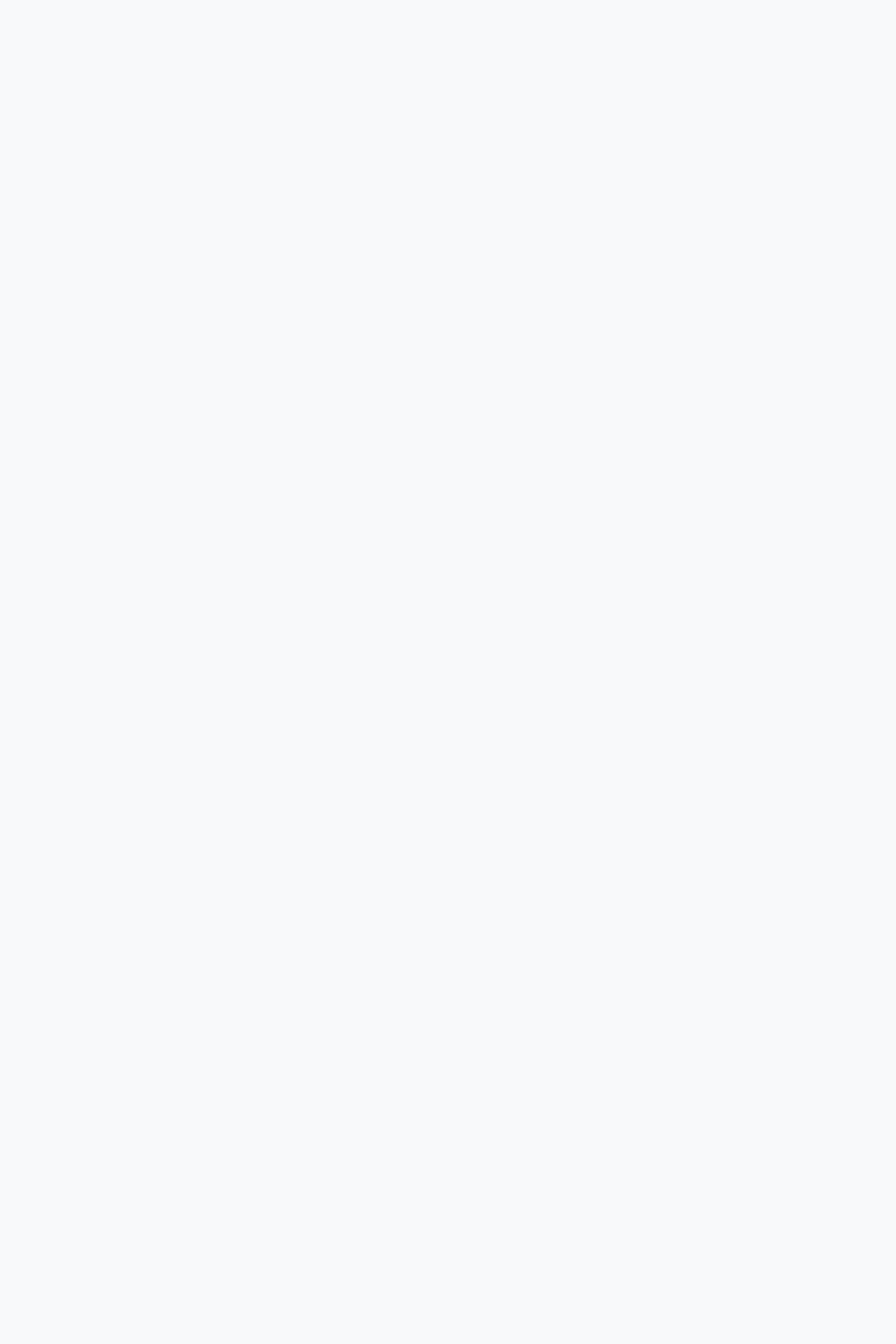
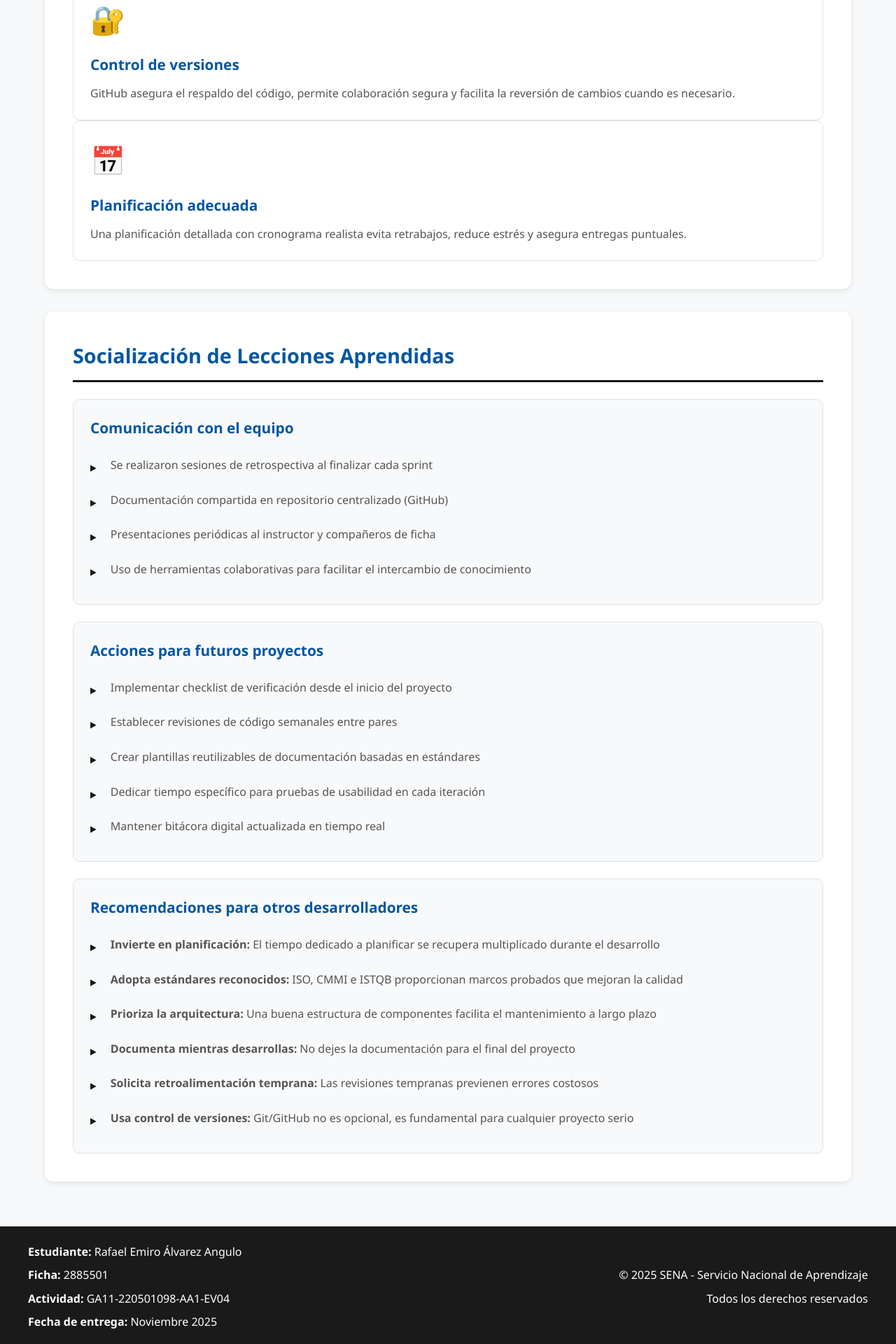
Before and after one commit to Rafael0896/Informe-de-Lecciones-Aprendidas, a React (Vite) app: page / in a window 1280 px wide. Shown: the part 3860-5780 px from the top of the page at 70% size. Before the commit the page ends 2683 px from the top, so only its background shows below. Built offline with nearby package versions, Linux system fonts and the light colour scheme.

Commit message:
Update App.jsx, Footer.jsx, LessonsLearned.jsx, and index.css; add Socialization.jsx

```diff
--- a/src/App.jsx
+++ b/src/App.jsx
@@ -4,6 +4,9 @@ import Header from './components/Header';
 import Introduction from './components/Introduction';
 import BitacoraSection from "./components/BitacoraSection.jsx";
 import GoodPractices from "./components/GoodPractices.jsx";
+import LessonsLearned from "./components/LessonsLearned.jsx";
+import Socialization from "./components/Socialization.jsx";
+import Footer from './components/Footer';
 
 export default function App() {
   return (
@@ -14,7 +17,10 @@ export default function App() {
             <Introduction />
             <BitacoraSection />
             <GoodPractices />
+            <LessonsLearned />
+            <Socialization />
         </main>
+          <Footer />
       </div>
     </div>
   );
--- a/src/components/Footer.jsx
+++ b/src/components/Footer.jsx
@@ -0,0 +1,22 @@
+import React from 'react';
+
+function Footer() {
+    return (
+        <footer className="footer" role="contentinfo">
+            <div className="footer-content">
+                <div className="footer-info">
+                    <p><strong>Estudiante:</strong> Rafael Emiro Álvarez Angulo</p>
+                    <p><strong>Ficha:</strong> 2885501</p>
+                    <p><strong>Actividad:</strong> GA11-220501098-AA1-EV04</p>
+                    <p><strong>Fecha de entrega:</strong> Noviembre 2025</p>
+                </div>
+                <div className="footer-rights">
+                    <p>&copy; 2025 SENA - Servicio Nacional de Aprendizaje</p>
+                    <p>Todos los derechos reservados</p>
+                </div>
+            </div>
+        </footer>
+    );
+}
+
+export default Footer;
--- a/src/components/LessonsLearned.jsx
+++ b/src/components/LessonsLearned.jsx
@@ -0,0 +1,60 @@
+import React from 'react';
+import Section from './Section';
+import Card from './Card';
+
+function LessonsLearned() {
+    const lessons = [
+        {
+            icon: '📌',
+            title: 'Documentación desde el inicio',
+            description: 'Registrar procesos, decisiones y cambios desde el comienzo del proyecto evita pérdida de información y facilita la transferencia de conocimiento.'
+        },
+        {
+            icon: '📏',
+            title: 'Estandarización y trazabilidad',
+            description: 'Aplicar estándares como ISO 9001 y CMMI mejora la consistencia, reduce errores y permite rastrear el origen de problemas rápidamente.'
+        },
+        {
+            icon: '🎨',
+            title: 'Herramientas de diseño visual',
+            description: 'El uso de Figma y Canva mejora significativamente la claridad de la documentación y facilita la comprensión de conceptos complejos.'
+        },
+        {
+            icon: '⚛️',
+            title: 'Arquitectura modular con React',
+            description: 'La organización en componentes reutilizables facilita el mantenimiento, escalabilidad y permite el trabajo colaborativo eficiente.'
+        },
+        {
+            icon: '👥',
+            title: 'Revisiones de usabilidad',
+            description: 'Las pruebas con usuarios reales y revisiones de UX permiten detectar problemas de usabilidad antes de la entrega final.'
+        },
+        {
+            icon: '🔐',
+            title: 'Control de versiones',
+            description: 'GitHub asegura el respaldo del código, permite colaboración segura y facilita la reversión de cambios cuando es necesario.'
+        },
+        {
+            icon: '📅',
+            title: 'Planificación adecuada',
+            description: 'Una planificación detallada con cronograma realista evita retrabajos, reduce estrés y asegura entregas puntuales.'
+        }
+    ];
+
+    return (
+        <Section id="lecciones" title="Lecciones Aprendidas">
+            <div className="lessons-grid">
+                {lessons.map((lesson, index) => (
+                    <Card
+                        key={index}
+                        icon={lesson.icon}
+                        title={lesson.title}
+                        description={lesson.description}
+                        className="lesson-card"
+                    />
+                ))}
+            </div>
+        </Section>
+    );
+}
+export default LessonsLearned;
--- /dev/null
+++ b/src/components/Socialization.jsx
@@ -0,0 +1,43 @@
+import React from 'react';
+import Section from './Section';
+import Card from './Card';
+
+function Socialization() {
+    return (
+        <Section id="socializacion" title="Socialización de Lecciones Aprendidas">
+            <div className="socialization-content">
+                <Card title="Comunicación con el equipo" className="socialization-card">
+                    <ul className="socialization-list">
+                        <li>Se realizaron sesiones de retrospectiva al finalizar cada sprint</li>
+                        <li>Documentación compartida en repositorio centralizado (GitHub)</li>
+                        <li>Presentaciones periódicas al instructor y compañeros de ficha</li>
+                        <li>Uso de herramientas colaborativas para facilitar el intercambio de conocimiento</li>
+                    </ul>
+                </Card>
+
+                <Card title="Acciones para futuros proyectos" className="socialization-card">
+                    <ul className="socialization-list">
+                        <li>Implementar checklist de verificación desde el inicio del proyecto</li>
+                        <li>Establecer revisiones de código semanales entre pares</li>
+                        <li>Crear plantillas reutilizables de documentación basadas en estándares</li>
+                        <li>Dedicar tiempo específico para pruebas de usabilidad en cada iteración</li>
+                        <li>Mantener bitácora digital actualizada en tiempo real</li>
+                    </ul>
+                </Card>
+
+                <Card title="Recomendaciones para otros desarrolladores" className="socialization-card">
+                    <ul className="socialization-list">
+                        <li><strong>Invierte en planificación:</strong> El tiempo dedicado a planificar se recupera multiplicado durante el desarrollo</li>
+                        <li><strong>Adopta estándares reconocidos:</strong> ISO, CMMI e ISTQB proporcionan marcos probados que mejoran la calidad</li>
+                        <li><strong>Prioriza la arquitectura:</strong> Una buena estructura de componentes facilita el mantenimiento a largo plazo</li>
+                        <li><strong>Documenta mientras desarrollas:</strong> No dejes la documentación para el final del proyecto</li>
+                        <li><strong>Solicita retroalimentación temprana:</strong> Las revisiones tempranas previenen errores costosos</li>
+                        <li><strong>Usa control de versiones:</strong> Git/GitHub no es opcional, es fundamental para cualquier proyecto serio</li>
+                    </ul>
+                </Card>
+            </div>
+        </Section>
+    );
+}
+
+export default Socialization;
--- a/src/index.css
+++ b/src/index.css
@@ -225,6 +225,64 @@ main {
     gap: 1.5rem;
 }
 
+/* ===== SOCIALIZATION ===== */
+.socialization-content {
+    display: flex;
+    flex-direction: column;
+    gap: 1.5rem;
+}
+
+.socialization-card {
+    background: var(--bg-light);
+}
+
+.socialization-list {
+    list-style: none;
+    padding-left: 0;
+}
+
+.socialization-list li {
+    padding: 0.75rem 0;
+    padding-left: 1.8rem;
+    position: relative;
+    line-height: 1.6;
+}
+
+.socialization-list li::before {
+    content: '▸';
+    position: absolute;
+    left: 0;
+    color: var(--primary-color);
+    font-size: 1.2rem;
+}
+
+/* ===== FOOTER ===== */
+.footer {
+    background: var(--text-dark);
+    color: white;
+    padding: 1rem 1.5rem;
+    margin-top: auto;
+}
+
+.footer-content {
+    max-width: var(--max-width);
+    margin: 0 auto;
+    display: flex;
+    justify-content: space-between;
+    align-items: center;
+    gap: 1rem;
+}
+
+.footer-info p,
+.footer-rights p {
+    margin: 0.5rem 0;
+}
+
+.footer-rights {
+    text-align: right;
+}
+
+
 /* ===== RESPONSIVE ===== */
 @media (max-width: 768px) {
     .header-content {
```
